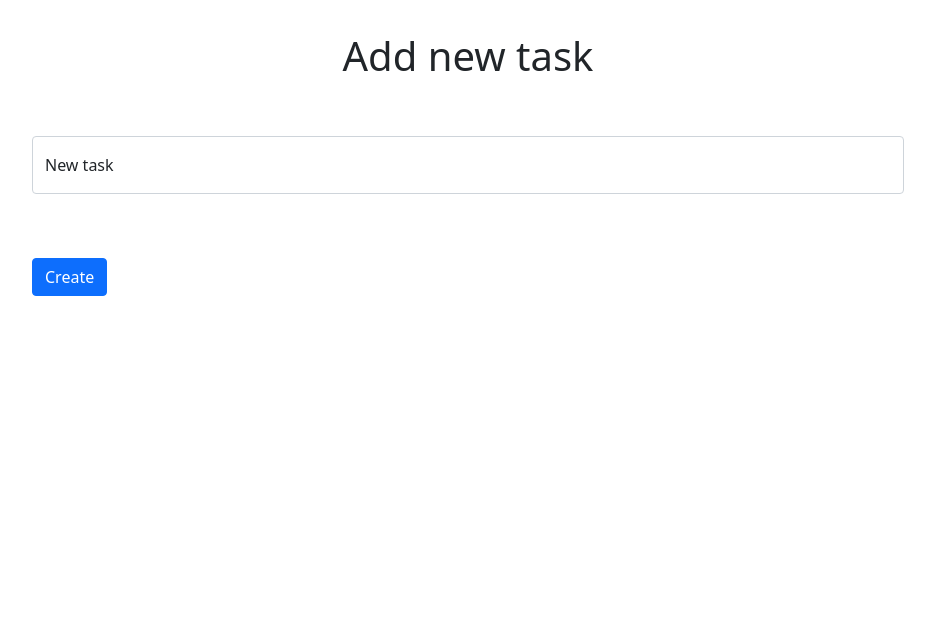
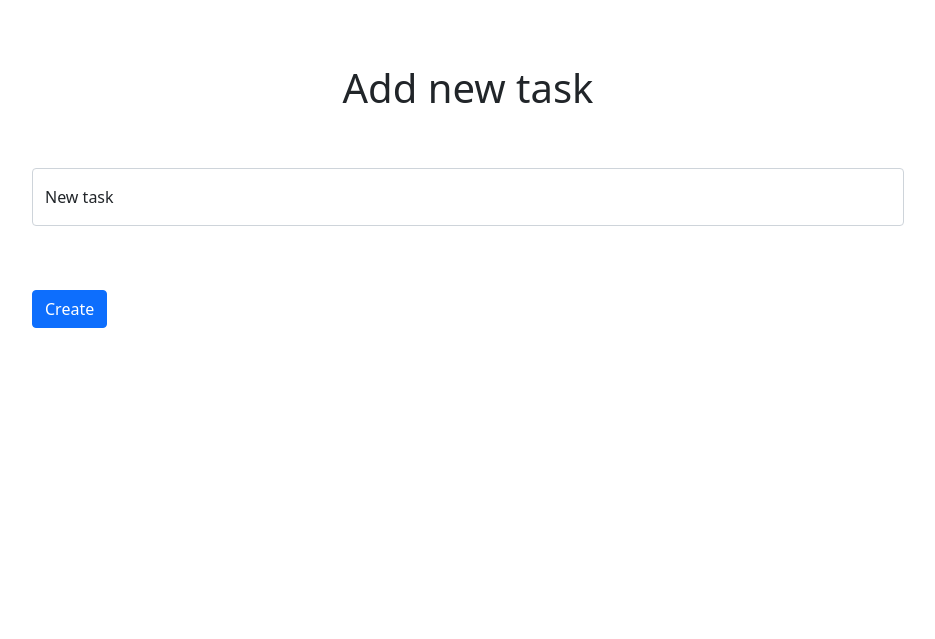
Before and after one commit to Janiite/to-do-app, a PHP site: page /screens/create.php in a window 1280 px wide. Shown: the top 639 px of the page, without its empty margins (172-1107 px from the left). Run offline with PHP 8.4, Linux system fonts and the light colour scheme.

Commit message:
Update style.css

```diff
--- a/style/style.css
+++ b/style/style.css
@@ -12,6 +12,7 @@
     justify-content: center;
     align-items: center;
     flex-direction: column;
+    padding-top: 8vh;
 
 }
 .regForm {
```
